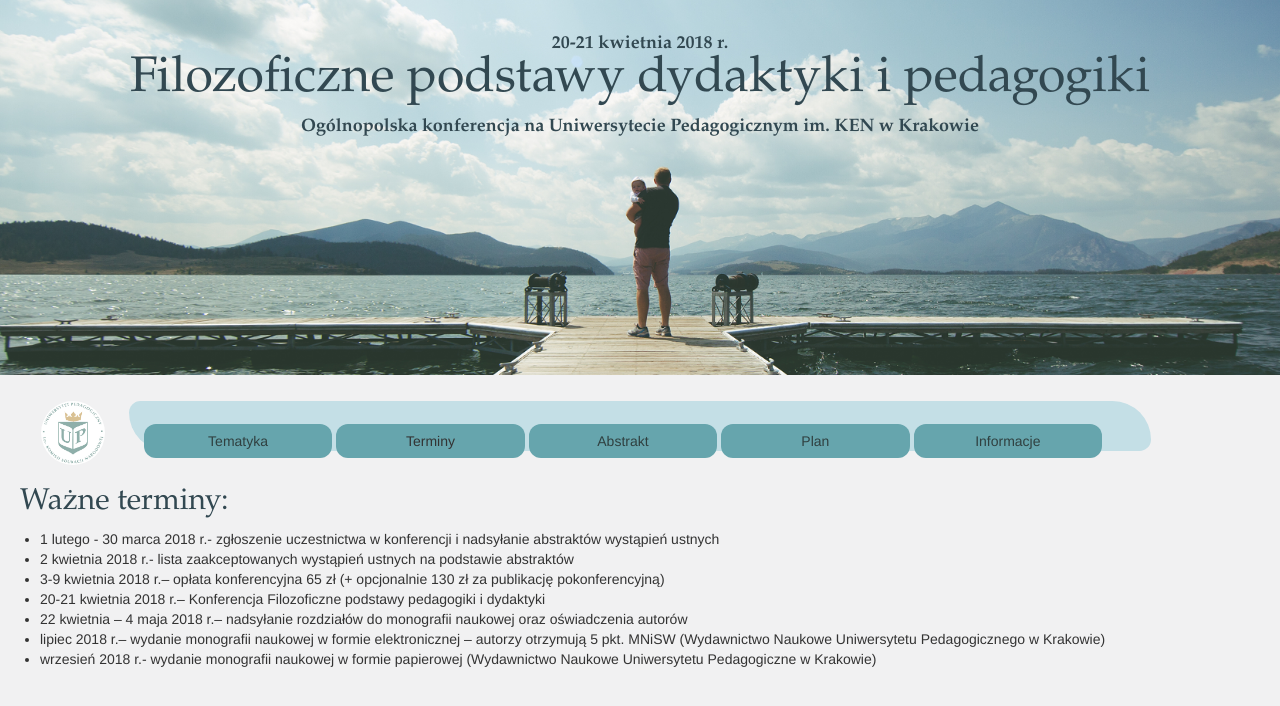
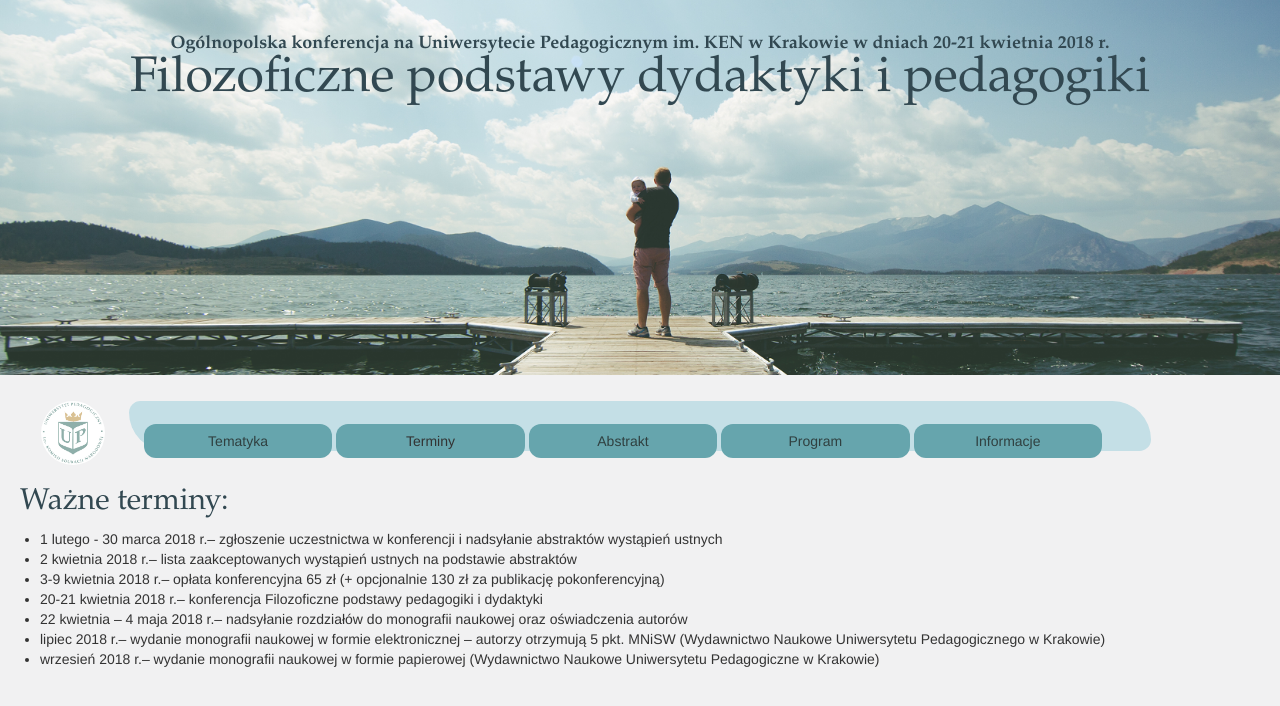
Before and after one commit to annabajer/konferencja-up, a plain HTML site: page index.html in a window 1280 px wide. Both pictures are taken after a click on the button "Terminy". Drawn offline with nearby package versions, Linux system fonts and the light colour scheme; some packages are replaced by stand-ins of ours.

Commit message:
Send for review

```diff
--- a/index.html
+++ b/index.html
@@ -12,9 +12,9 @@
    </head>
    <body>
       <div class= "wide text-center sheadline" >
-         <h4>20-21 kwietnia 2018 r.</h4>
+         <h4>Ogólnopolska konferencja na Uniwersytecie Pedagogicznym im. KEN w Krakowie w dniach 20-21 kwietnia 2018 r.</h4>
          <h1>Filozoficzne podstawy dydaktyki i pedagogiki</h1>
-         <h4>Ogólnopolska konferencja na Uniwersytecie Pedagogicznym im. KEN w Krakowie</h4>
+
       </div>
       <nav class="navbar ">
          <image class="simg" src= "logo.png" width="80" height="80" ;>
@@ -22,7 +22,7 @@
             <a data-toggle="tab" href="#Tematyka" class="btn sbuttons navbar-btn" role="button">Tematyka</a>
             <a data-toggle="tab" href="#Terminy" class="btn sbuttons navbar-btn" role="button">Terminy</a>
             <a data-toggle="tab" href="#Abstrakt" class="btn sbuttons navbar-btn" role="button">Abstrakt</a>
-            <a data-toggle="tab" href="#Plan" class="btn sbuttons navbar-btn" role="button">Plan</a>
+            <a data-toggle="tab" href="#Program" class="btn sbuttons navbar-btn" role="button">Program</a>
             <a data-toggle="tab" href="#Informacje" class="btn sbuttons navbar-btn" role="button">Informacje</a>
          </div>
       </nav>
@@ -40,7 +40,7 @@
                <li>logika a nauczanie informatyki,</li>
                <li>filozofia a wychowanie obywatelskie,</li>
                <li>wpływ edukacji filozoficznej na ukształtowanie osobistego stosunku do wartości moralnych, społecznych, religijnych i estetycznych,</li>
-               <li>filozoficzne kształtowanie kultury dyskusji, formowanie postawy poszanowania odmiennych poglądów oraz szacunku dla bycia obiektywnym</li>
+               <li>filozoficzne kształtowanie kultury dyskusji, formowanie postawy poszanowania odmiennych poglądów oraz szacunku dla bycia obiektywnym,</li>
                <li>metodologia nauk a dydaktyki przedmiotowe,</li>
                <li>filozofia a kształtowanie umiejętności wypowiedzi pisemnej,</li>
                <li>metody interpretacji tekstu naukowego,</li>
@@ -56,31 +56,31 @@
          <div id="Terminy" class="tab-pane fade">
             <h2>Ważne terminy:</h2>
             <ul>
-            <li>1 lutego - 30 marca 2018 r.- zgłoszenie uczestnictwa w konferencji i nadsyłanie abstraktów wystąpień ustnych</li>
-            <li>2 kwietnia 2018 r.- lista zaakceptowanych wystąpień ustnych na podstawie abstraktów</li>
+            <li>1 lutego - 30 marca 2018 r.– zgłoszenie uczestnictwa w konferencji i nadsyłanie abstraktów wystąpień ustnych</li>
+            <li>2 kwietnia 2018 r.– lista zaakceptowanych wystąpień ustnych na podstawie abstraktów</li>
             <li>3-9 kwietnia 2018 r.– opłata konferencyjna 65 zł (+ opcjonalnie 130 zł za publikację pokonferencyjną)</li>
-            <li>20-21 kwietnia 2018 r.– Konferencja Filozoficzne podstawy pedagogiki i dydaktyki</li>
+            <li>20-21 kwietnia 2018 r.– konferencja Filozoficzne podstawy pedagogiki i dydaktyki</li>
             <li>22 kwietnia – 4 maja 2018 r.– nadsyłanie rozdziałów do monografii naukowej oraz oświadczenia autorów</li>
             <li>lipiec 2018 r.– wydanie monografii naukowej w formie elektronicznej – autorzy otrzymują 5 pkt. MNiSW (Wydawnictwo Naukowe Uniwersytetu Pedagogicznego w Krakowie)</li>
-            <li>wrzesień 2018 r.- wydanie monografii naukowej w formie papierowej (Wydawnictwo Naukowe Uniwersytetu Pedagogiczne w Krakowie)</li>
+            <li>wrzesień 2018 r.– wydanie monografii naukowej w formie papierowej (Wydawnictwo Naukowe Uniwersytetu Pedagogiczne w Krakowie)</li>
             <ul/>
          </div>
          <div id="Abstrakt" class="tab-pane fade">
             <h2>Informacje dotyczące abstraktu i zgłoszenia:</h2>
             <p>Tytuł wystąpienia oraz abstrakt powinny zostać przygotowane w języku angielskim oraz w języku polskim, być długości od 2000 do 2500 znaków (ze spacjami),oraz zawierać podstawową bibliografię. Referat i opcjonalna publikacja powinny być w języku polskim.</p>
             <p>Abstrakt wraz z bibliografią i tytułem wystąpienia należy zapisać w pliku World i przesłać na adres: konferencjafilozoficznepodstawy@gmail.com. Abstrakt może mieć maksymalnie 2 autorów.</p>
-            <p>Uczestnik może dołączyć do wystąpienia prezentację multimedialną. Prezentacja musi zostać przygotowana w języku polskim w programie PowerPoint, a następnie przesłana na adres mailowy: multimediafilozoficznepodstawy@gmail.com w dokumencie o rozszerzeniu „*.pptx” (Microsoft Office 2007 lub nowszy) oraz awaryjnie „*.pdf” do dnia 16 kwietnia 2018 roku.</p>
-            <p>Na podany adres należy przesłać również wypełnioną kartę zgłoszenia: <a href="karta_zgloszenia_konf.doc">Karta zgłoszenia</a></p>
+            <p>Uczestnik może dołączyć do wystąpienia prezentację multimedialną. Prezentacja powinna zostać przygotowana w języku polskim w programie PowerPoint, a następnie przesłana na adres mailowy: multimediafilozoficznepodstawy@gmail.com w dokumencie o rozszerzeniu „*.pptx” (Microsoft Office 2007 lub nowszy) oraz awaryjnie „*.pdf” do dnia 16 kwietnia 2018 roku.</p>
+            <p>Na adres konferencjafilozoficznepodstawy@gmail.com należy również przesłać wypełnioną kartę zgłoszenia: <a href="karta_zgloszenia_konf.doc">Karta zgłoszenia</a></p>
             <p>Aby można było wystawić fakturę uczestnikowi, uczestnik musi przesłać następujące dane: nazwę instytucji, adres instytucji oraz NIP instytucji na adres: konferencje@up.krakow.pl</p>
-            <p>Numer konferencji: DK-299. (Numer ten jest istotny przy uiszczaniu opłaty konferencyjnej- tytuł przelewu powinien brzmieć "DK-299- IMIĘ/NAZWISKO)</p>
+            <p>Numer konferencji: DK-299. (Numer ten jest istotny przy uiszczaniu opłaty konferencyjnej - tytuł przelewu powinien brzmieć "DK-299- IMIĘ/NAZWISKO)</p>
          </div>
-         <div id="Plan" class="tab-pane fade">
+         <div id="Program" class="tab-pane fade">
             <h2>Program konferencji:</h2>
             <p>Oficjalny program konferencji zostanie zamieszczony 10 kwietnia 2018 r.</p>
          </div>
          <div id="Informacje" class="tab-pane fade">
             <h2>Przydatne informacje</h2>
-            <p>Lokalizacja konferencji: Podchorążych 2, Kraków(Uniwersytet Pedagogiczny w Krakowie) </p>
+            <p>Lokalizacja konferencji: Podchorążych 2, Kraków (Uniwersytet Pedagogiczny w Krakowie) </p>
             <p>Numer rachunku bankowego znajduje się w karcie zgłoszenia (zakładka Abstrakt)</p>
 			<p>Organizatorem konferencji jest Instytut Filozofii i Socjologii Uniwersytetu Pedagogicznego im. Komisji Edukacji Narodowej w Krakowie oraz Filozoficzne Koło Naukowe 'Arche'.</p>
             <iframe src="https://www.google.com/maps/embed?pb=!1m18!1m12!1m3!1d2560.6702752800447!2d19.906684815717767!3d50.073736379425256!2m3!1f0!2f0!3f0!3m2!1i1024!2i768!4f13.1!3m3!1m2!1s0x47165bb0c172b203%3A0x15a71d3ed97809d2!2sUniwersytet+Pedagogiczny+im.+Komisji+Edukacji+Narodowej!5e0!3m2!1spl!2sde!4v1515448233401&center=50.073544,19.911963" center="50.073544,19.911963" width="600" height="450" frameborder="0" style="border:0" allowfullscreen></iframe>
--- a/style.css
+++ b/style.css
@@ -25,6 +25,7 @@ p {
   background-image:url('bg.png');
   background-size:cover;
   background-position:center;
+
 }
 .wide img {
   width:100%;
```
